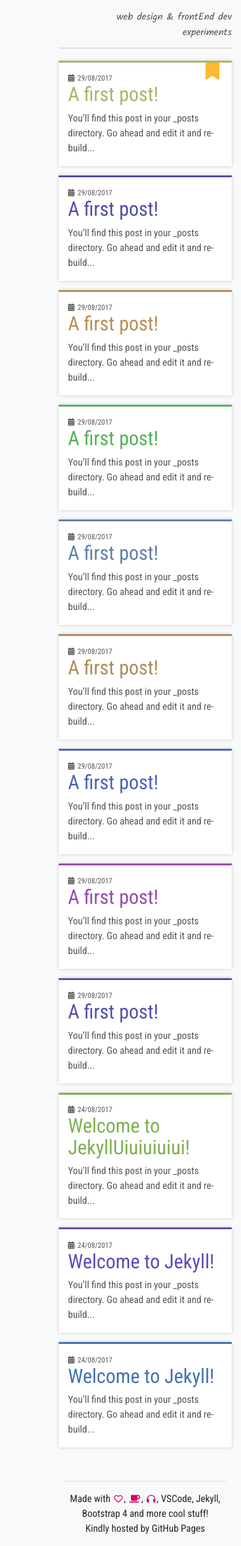
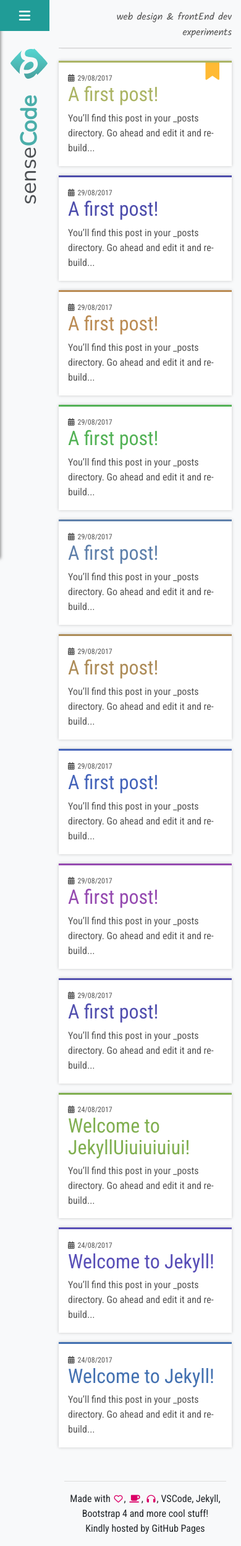
Before and after one commit to rogerbh/sensecode, a Jekyll site: the page built from index.md, in a window 390 px wide. Shown: the whole page at 62% size. Built offline with Jekyll 4.4.1, drawn with Linux system fonts in a browser that asks for light colours; nearby versions of some CDN libraries; some web fonts are replaced.

Commit message:
ajustes layout logo menor que 768

```diff
--- a/_layouts/default.html
+++ b/_layouts/default.html
@@ -14,7 +14,7 @@
 
       <div class="container" style="flex: .2 0 auto;display: flex;justify-content: center;flex-direction: column;-webkit-box-shadow: inset -21px 0px 4px -20px rgba(0,0,0,0.1);
       -moz-box-shadow: inset -21px 0px 4px -20px rgba(0,0,0,0.1);
-      box-shadow: inset -21px 0px 4px -20px rgba(0,0,0,0.1);">
+      box-shadow: inset -21px 0px 4px -20px rgba(0,0,0,0.1); overflow:hidden;">
         {% include header.html %}
       </div>
 
--- a/styles/css/custom.css
+++ b/styles/css/custom.css
@@ -39,8 +39,7 @@
 .menu-col {
   transition: margin-left .5s ease-out;
   width: 25vw;
-  height: 100%;
-  overflow: hidden; }
+  height: 100%; }
 
 .content-col {
   transition: margin-left .5s ease-out;
@@ -336,16 +335,27 @@
 @media (max-width: 767px) {
   .menu-col {
     transition: all .5s ease-out;
-    margin-left: -187px;
+    margin-left: -25vw;
     z-index: 1;
     box-shadow: 1px 1px 5px 0px rgba(0, 0, 0, 0.5); }
     .menu-col .brand-holder {
-      padding-top: 35px !important; }
+      width: 80px;
+      /* position: relative; */
+      margin-left: 23vw;
+      display: flex;
+      flex: 1 0 350px;
+      margin-top: 55px; }
+      .menu-col .brand-holder .icons-holder {
+        display: none; }
     .menu-col .brand-link {
-      position: relative; }
+      flex: 1;
+      opacity: .8;
+      width: 100%;
+      align-items: center;
+      padding: 15px 0; }
     .menu-col .btn-toggle-menu {
       position: absolute;
-      left: 187px;
+      left: 25vw;
       top: 0;
       background: #209c97;
       width: 80px;
@@ -353,20 +363,23 @@
       color: #fff;
       display: flex;
       align-items: center;
-      font-size: 16px;
+      font-size: 21px;
       justify-content: center; }
+    .menu-col div:nth-of-type(2)[class~=container] {
+      justify-content: flex-start !important;
+      flex: 1 !important;
+      overflow: visible !important; }
   .content-col {
     transition: margin-left .5s ease-out;
     margin-left: 80px;
     z-index: 0; }
   svg {
-    margin-left: 182px; }
+    align-self: flex-start; }
   .site-name {
-    position: absolute;
     transform: rotate(-90deg);
-    left: 137px !important;
-    display: block !important;
-    top: 130px; } }
+    display: flex;
+    white-space: nowrap;
+    margin-top: 80px !important; } }
 
 @media (max-width: 1150px) {
   .brand-holder {
```
Also changed, not shown: styles/custom.scss (+36 -8 lines).
